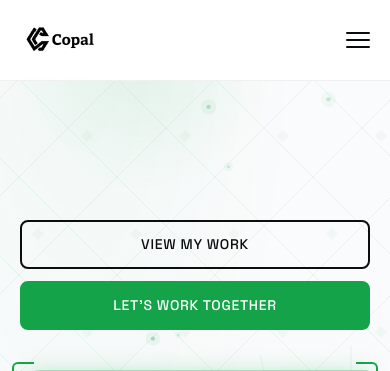
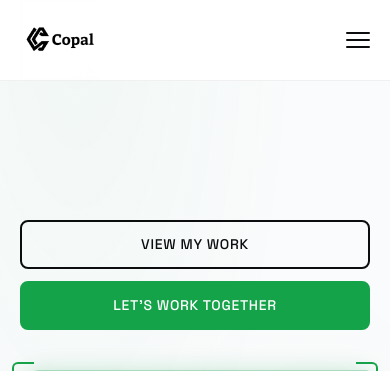
Before and after one commit to stevecopal/portfolio, a Django app: page /en/ in a window 390 px wide. Shown: the top 371 px of the page. Run offline with Django 5.2, Linux system fonts and the light colour scheme; data that the repository does not hold is empty; some web fonts are replaced.

Commit message:
fix:navbar

```diff
--- a/portfolio/templates/base.html
+++ b/portfolio/templates/base.html
@@ -79,7 +79,6 @@
     <script src="{% static 'js/main.js' %}"></script>
     <script src="{% static 'js/navigation.js' %}"></script>
     <script src="{% static 'js/animations.js' %}"></script>
-    <script src="{% static 'js/tech-background.js' %}"></script>
 
     <!-- Global Toast System -->
     <script>
--- a/portfolio/templates/components/navbar.html
+++ b/portfolio/templates/components/navbar.html
@@ -1,6 +1,6 @@
 {% load static i18n %}
 <header id="navbar" class="navbar">
-    <div class=" mx-auto px-5 md:h-16 flex items-center justify-between">
+    <div class=" max-w-6xl mx-auto px-5 md:h-16 flex items-center justify-between">
         <!-- Logo -->
         <a href="{% url 'portfolio:home' %}" class="flex items-center gap-2 group ">
             <img
```
